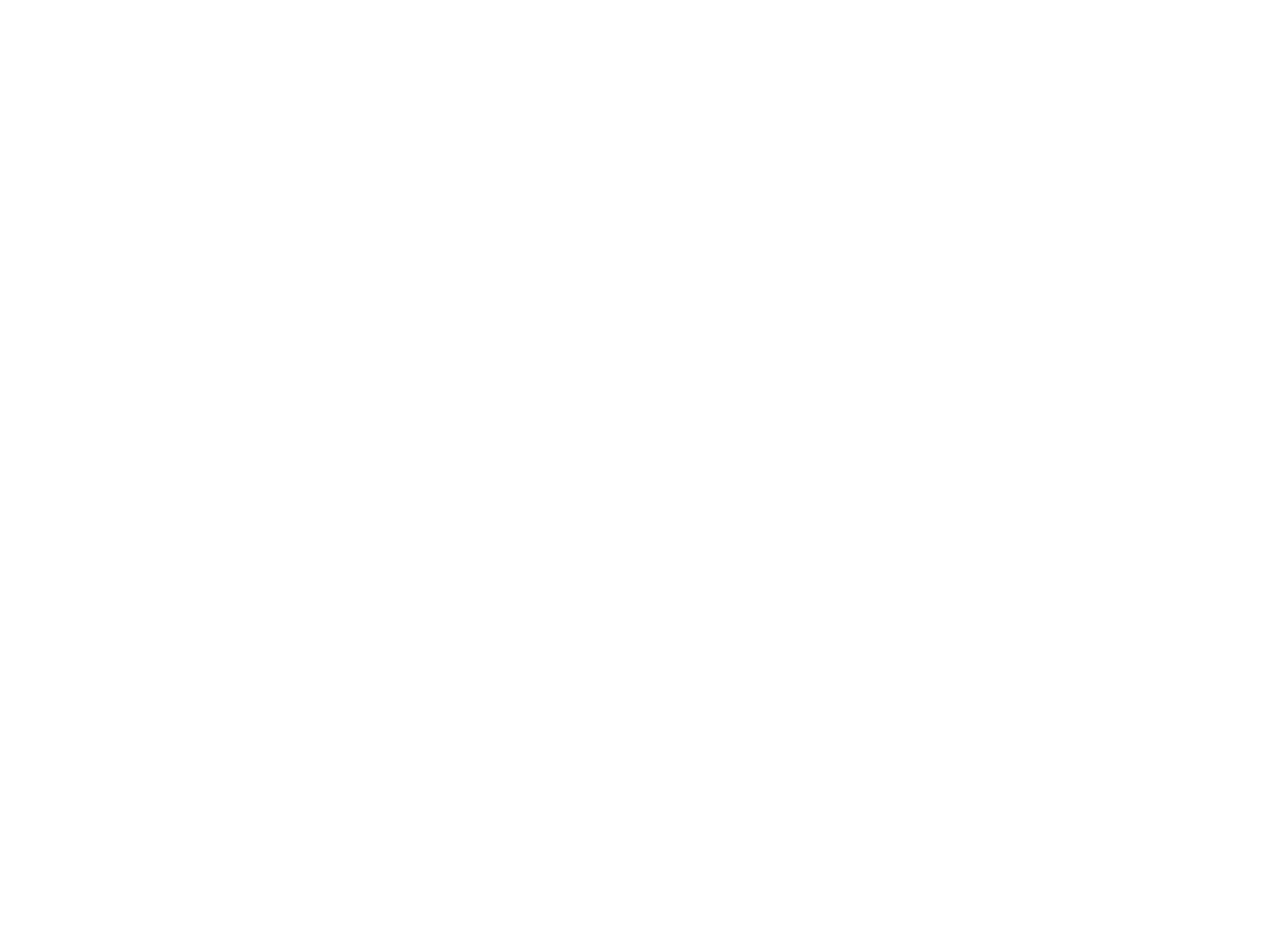
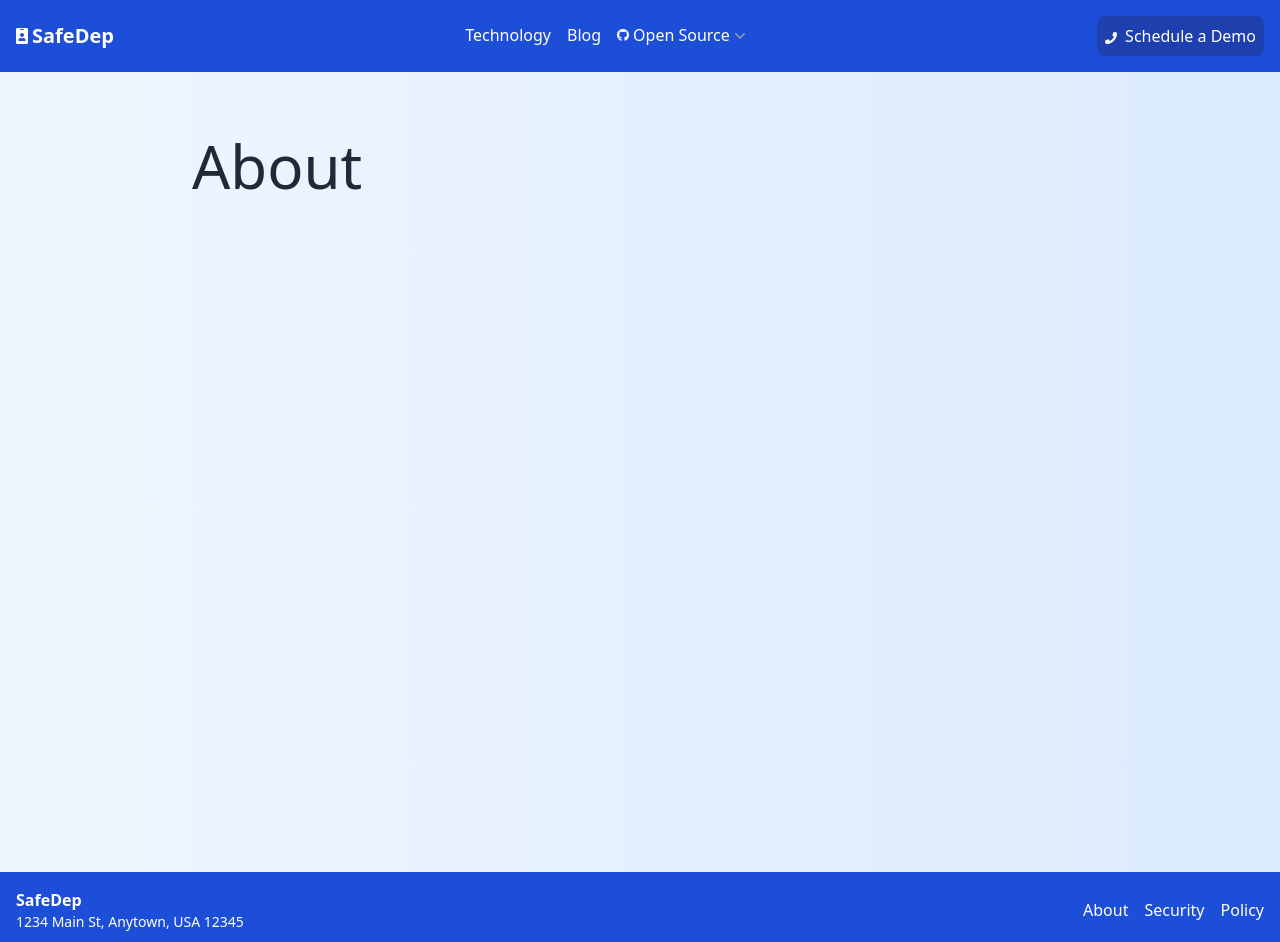
Before and after one commit to safedep/safedep.io, a React (Create React App) app: page /about in a window 1280 px wide. Before the commit this address had no page. Shown: the top 942 px of the page. Before the commit the page ends 800 px from the top, so only its background shows below. Built offline with nearby package versions, Linux system fonts and the light colour scheme.

Commit message:
Add about page

```diff
--- a/src/App.tsx
+++ b/src/App.tsx
@@ -1,8 +1,9 @@
 import React from "react";
 import { BrowserRouter, Route, Routes } from "react-router-dom";
 import "./App.css";
-import Home from "./components/Home";
 import Layout from "./components/Layout";
+import About from "./pages/About";
+import Home from "./pages/Home";
 
 const App: React.FC = () => {
   return (
@@ -10,6 +11,7 @@
       <Routes>
         <Route path="/" element={<Layout />}>
           <Route index element={<Home />} />
+          <Route path="about" element={<About />} />
           {/* <Route path="blogs" element={<Blogs />} />
           <Route path="contact" element={<Contact />} />
           <Route path="*" element={<NoPage />} /> */}
--- a/src/Constants.ts
+++ b/src/Constants.ts
@@ -5,6 +5,6 @@
 
 // Hero Section
 export const HERO_PRIMARY_MESSAGE =
-  "Establish Trust in Open Source Software Supply Chain";
+  "Establishing Trust in Open Source Software Supply Chain";
 export const HERO_SECONDARY_MESSAGE =
   "Open Source Software is everywhere. We help you to manage the risk.";
--- a/src/components/FooterSection.tsx
+++ b/src/components/FooterSection.tsx
@@ -1,4 +1,5 @@
 import React from "react";
+import { Link } from "react-router-dom";
 import { BRAND_ADDRESS, BRAND_COPYRIGHT, BRAND_NAME } from "../Constants";
 
 const FooterSection: React.FC = () => (
@@ -10,9 +11,9 @@
           <p className="text-sm whitespace-pre-wrap">{BRAND_ADDRESS}</p>
         </div>
         <div className="flex space-x-4">
-          <a href="#" className="hover:text-blue-300">
+          <Link to="about" className="hover:text-blue-300">
             About
-          </a>
+          </Link>
           <a href="#" className="hover:text-blue-300">
             Security
           </a>
--- a/src/components/HeroSection.tsx
+++ b/src/components/HeroSection.tsx
@@ -3,6 +3,8 @@
 interface HeroSectionProps {
   primaryMessage: string;
   secondaryMessage: string;
+  primaryButtonName: string;
+  secondaryButtonName: string;
   primaryLink: string;
   secondaryLink: string;
 }
@@ -10,7 +12,7 @@
 const HeroSection: React.FC<HeroSectionProps> = (props) => (
   <section className="h-screen flex items-center bg-gradient-to-r from-blue-50 to-blue-100 text-gray-800">
     <div className="container mx-auto text-center">
-      <h1 className="text-4xl md:text-5xl lg:text-6xl font-extrabold leading-tight mb-4">
+      <h1 className="text-4xl md:text-5xl lg:text-6xl font-extrabold leading-tight mb-4 white">
         {props.primaryMessage}
       </h1>
       <p className="text-lg md:text-xl lg:text-2xl mb-8">
@@ -21,13 +23,13 @@
           href={props.primaryLink}
           className="bg-blue-500 text-white py-2 px-6 rounded-full font-semibold text-lg hover:bg-blue-600 transition duration-300 ease-in-out"
         >
-          Get Started
+          {props.primaryButtonName}
         </a>
         <a
           href={props.secondaryLink}
           className="bg-blue-700 text-white py-2 px-6 rounded-full font-semibold text-lg hover:bg-blue-800 border border-white transition duration-300 ease-in-out"
         >
-          Learn More
+          {props.secondaryButtonName}
         </a>
       </div>
     </div>
--- a/src/components/TopNavigationBar.tsx
+++ b/src/components/TopNavigationBar.tsx
@@ -13,7 +13,8 @@
   },
   {
     name: "Blog",
-    href: "#",
+    href: "https://safedep.substack.com/",
+    target: "_blank",
   },
 ];
 
@@ -40,7 +41,12 @@
       <div className="flex space-x-4 mt-4 md:mt-0">
         {navigationLinks.map((link, index) => {
           return (
-            <a href={link.href} key={index} className="hover:text-blue-300">
+            <a
+              href={link.href}
+              target={link.target}
+              key={index}
+              className="hover:text-blue-300"
+            >
               {link.name}
             </a>
           );
--- /dev/null
+++ b/src/pages/About.tsx
@@ -0,0 +1,11 @@
+import React from "react";
+
+const About: React.FC = () => {
+  return (
+    <div className="h-screen flex bg-gradient-to-r from-blue-50 to-blue-100 text-gray-800 px-48 pt-16">
+      <h1 className="text-2xl sm:text-4xl md:text-6xl">About</h1>
+    </div>
+  );
+};
+
+export default About;
--- a/src/components/Home.tsx
+++ b/src/pages/Home.tsx
@@ -1,7 +1,7 @@
 import React from "react";
-import LogosSection from "./BrandLogoSection";
-import HeroSection from "./HeroSection";
 import { HERO_PRIMARY_MESSAGE, HERO_SECONDARY_MESSAGE } from "../Constants";
+import LogosSection from "../components/BrandLogoSection";
+import HeroSection from "../components/HeroSection";
 
 const Home: React.FC = () => {
   return (
@@ -10,7 +10,9 @@
         <HeroSection
           primaryMessage={HERO_PRIMARY_MESSAGE}
           secondaryMessage={HERO_SECONDARY_MESSAGE}
+          primaryButtonName="Get Started"
           primaryLink="#"
+          secondaryButtonName="Learn More"
           secondaryLink="#"
         />
 
```
